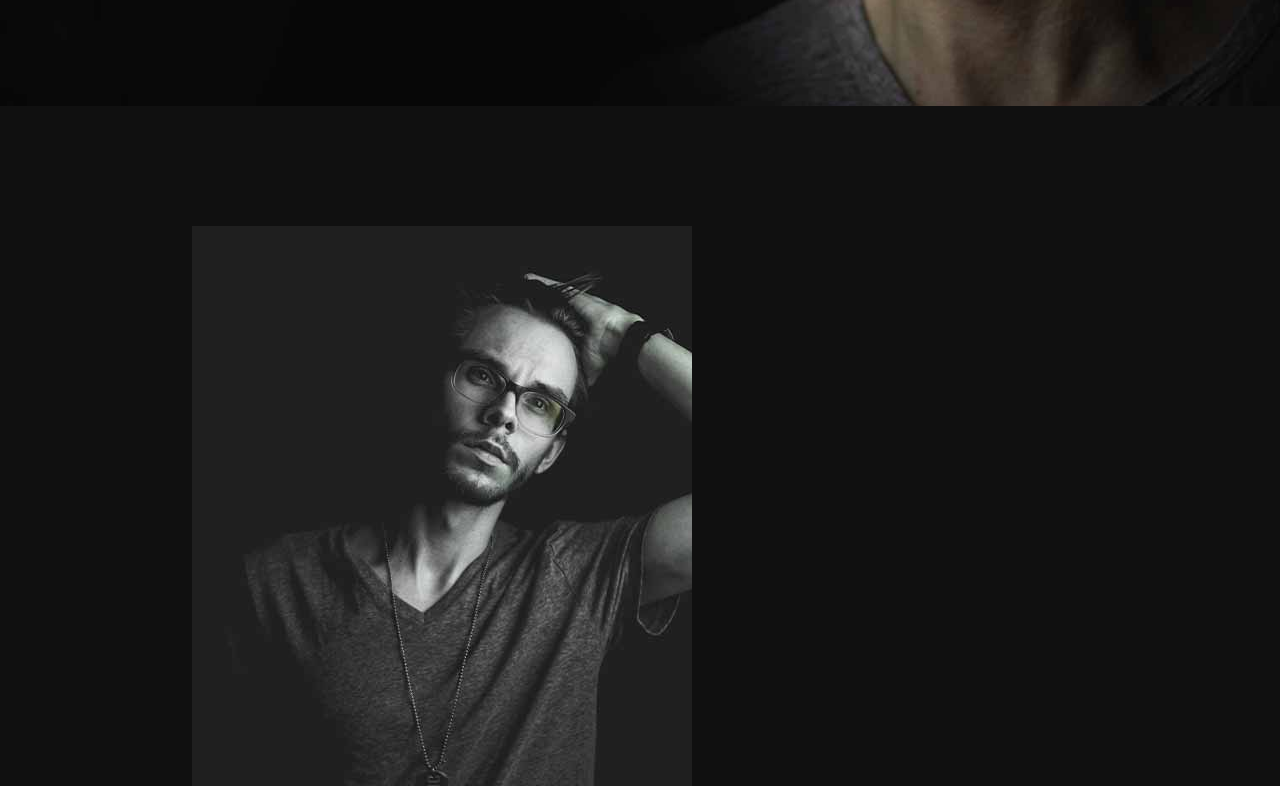
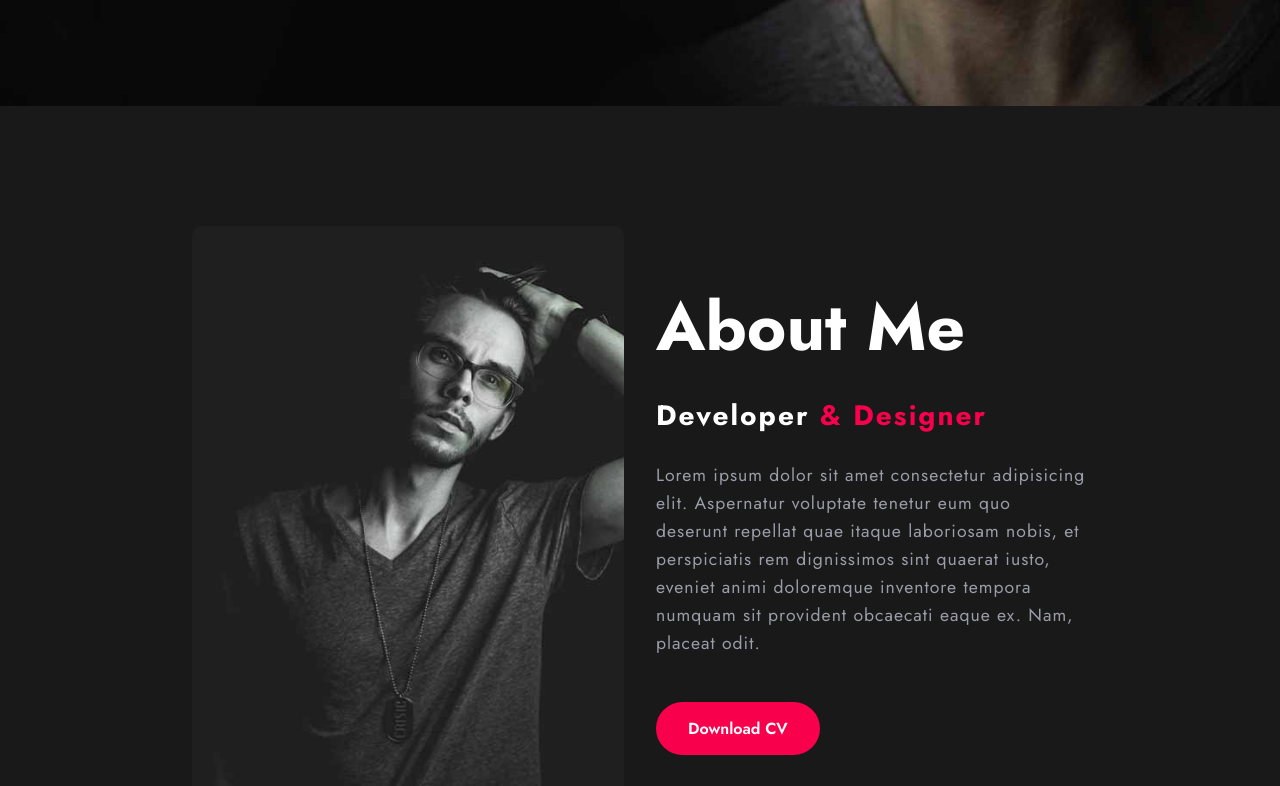
Before and after one commit to mahmud035/portfolio-website, a plain HTML site: page index.html in a window 1280 px wide. Shown: the part 694-1480 px from the top of the page. Drawn offline with nearby package versions, Linux system fonts and the light colour scheme.

Commit message:
added about section css

```diff
--- a/css/style.css
+++ b/css/style.css
@@ -192,3 +192,54 @@ header.sticky {
 }
 
 /* About */
+.about {
+  background: var(--second-bg-color);
+  display: grid;
+  grid-template-columns: repeat(2, 2fr);
+  align-items: center;
+  gap: 2rem;
+}
+
+.about-img img {
+  max-width: 100%;
+  width: 500px;
+  height: auto;
+  border-radius: 10px;
+}
+
+.about-text h2 {
+  font-size: var(--h2-font);
+  margin-bottom: 20px;
+}
+
+.about-text h5 {
+  font-size: 28px;
+  margin-bottom: 25px;
+  letter-spacing: 2px;
+}
+
+.about-text p {
+  color: var(--second-color);
+  letter-spacing: 1px;
+  line-height: 28px;
+  max-width: 590px; /* INFO: Can't go to the edge */
+  font-size: var(--p-font);
+  margin-bottom: 45px;
+}
+
+.btn {
+  display: inline-block;
+  background: var(--main-color);
+  color: var(--text-color);
+  border: 2px solid transparent;
+  font-weight: 600;
+  padding: 13px 30px;
+  border-radius: 30px;
+  transition: 0.35s ease;
+}
+
+.btn:hover {
+  transform: translateY(-8px);
+  border: 2px solid var(--main-color);
+  background-color: transparent; /* INFO: background-color will be ignored */
+}
```
